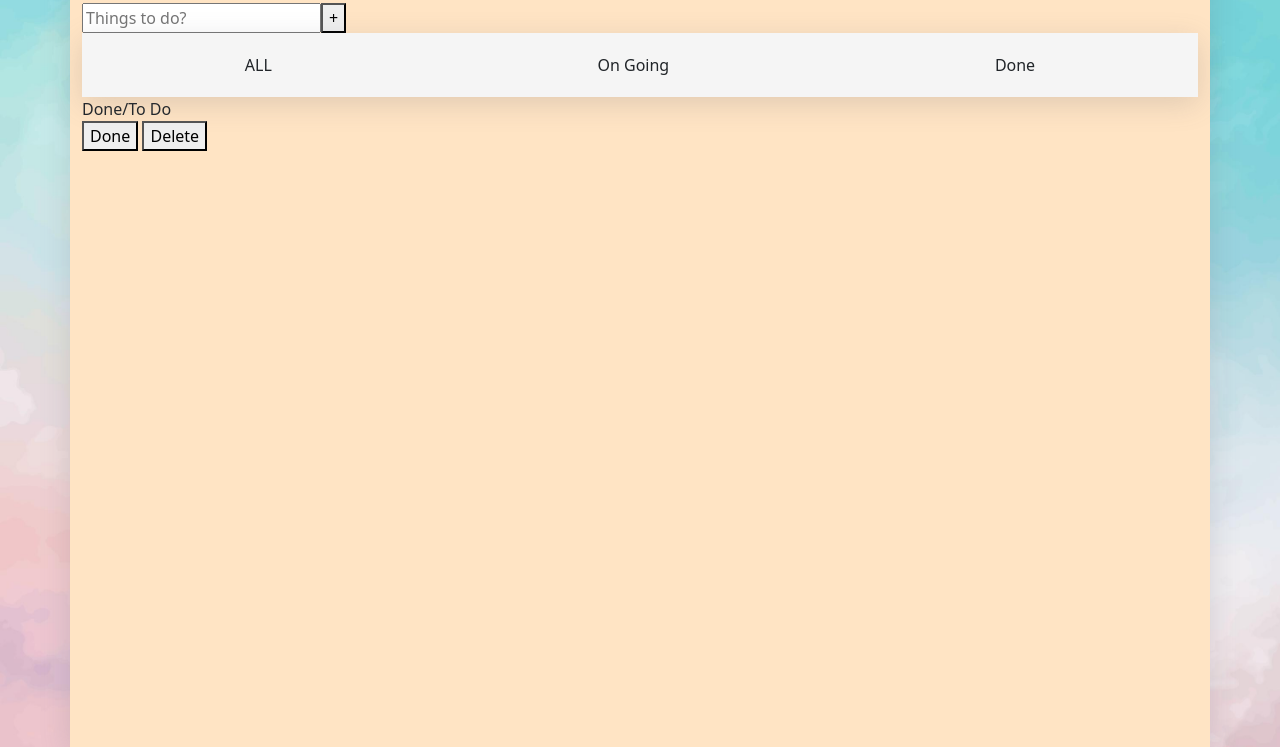
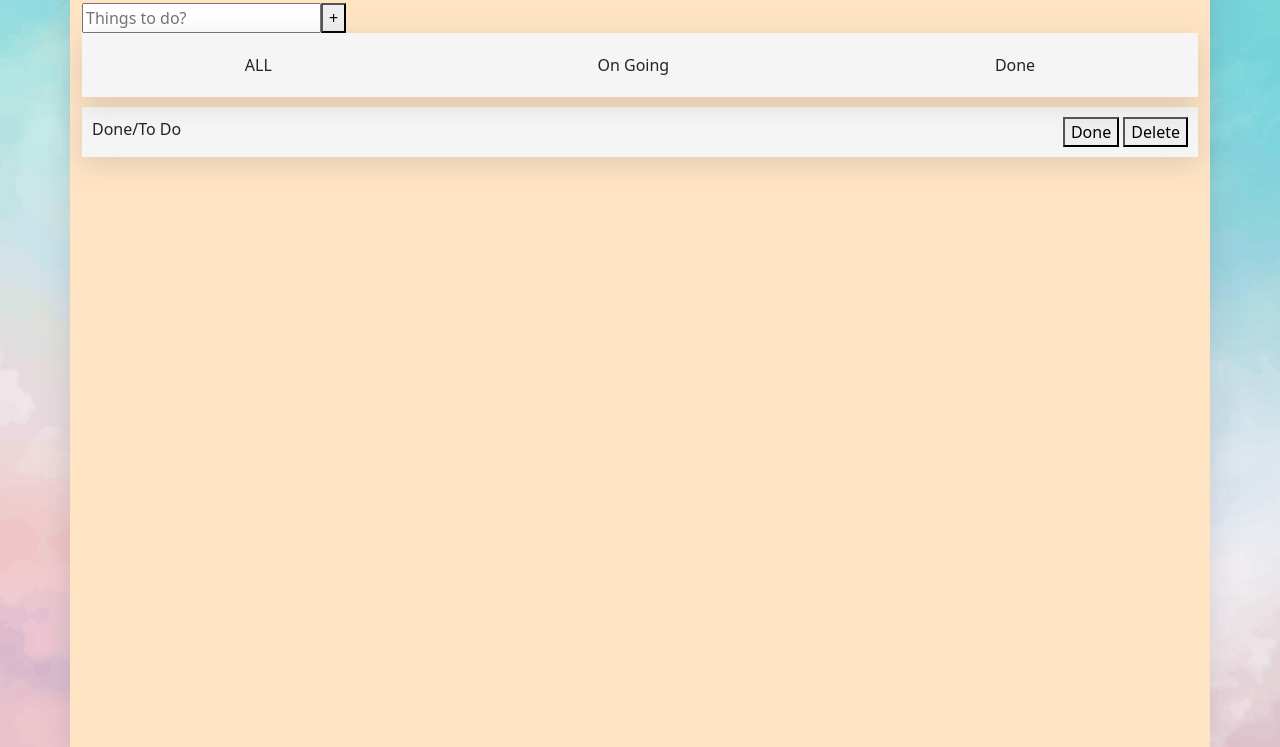
Before and after one commit to NAry-Byun/todolist, a plain HTML site: page index.html in a window 1280 px wide. Shown: the part 53-800 px from the top of the page. Drawn offline with nearby package versions, Linux system fonts and the light colour scheme.

Commit message:
Update style.css

```diff
--- a/style.css
+++ b/style.css
@@ -34,8 +34,11 @@ left: 0;
 top: 65px;
 padding:0px;
 }
-.tesk{
-    display:flex;
+.task-item {
+    display: flex;
     justify-content: space-between;
     padding: 10px;
+    margin: 10px 0; /* 패딩을 조절하여 간격을 만듭니다 */
+    background-color: #f5f5f5;
+    box-shadow: rgba(100, 100, 111, 0.2) 0px 7px 29px 0px;
 }
```
